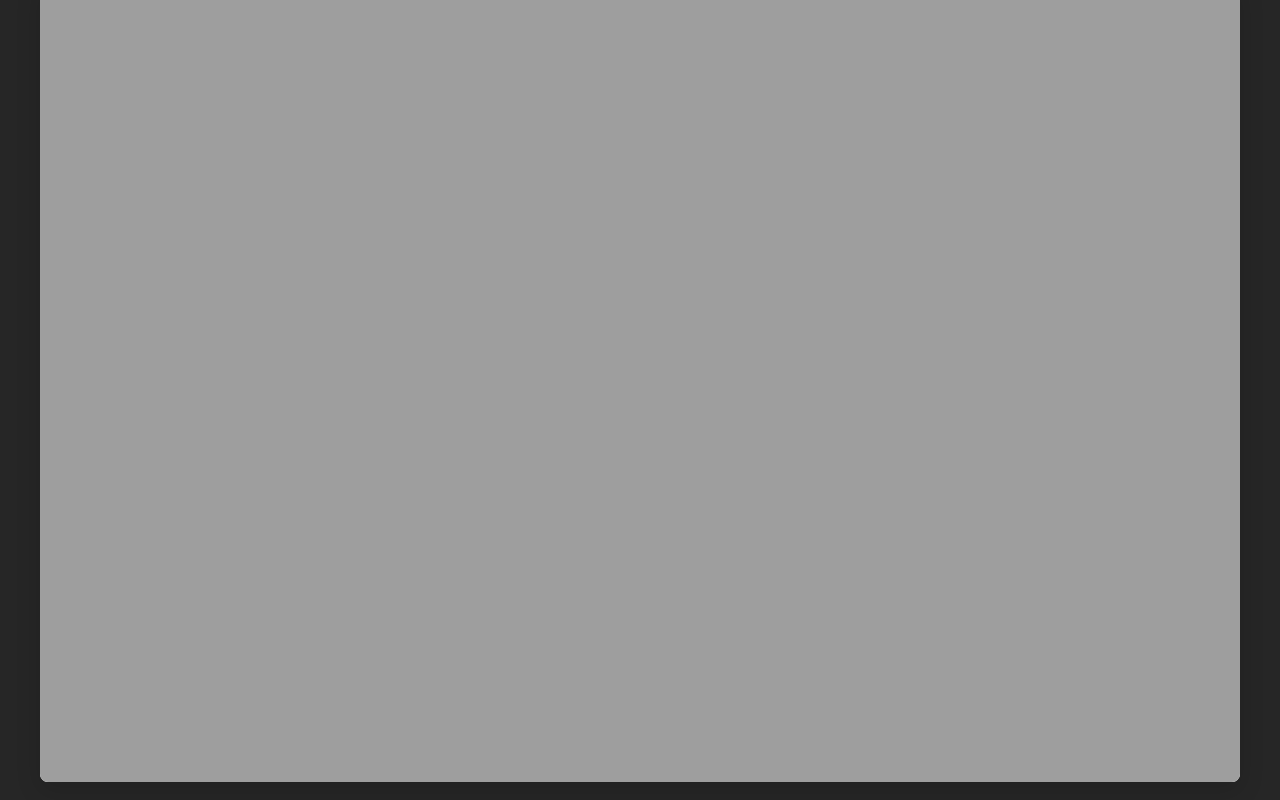
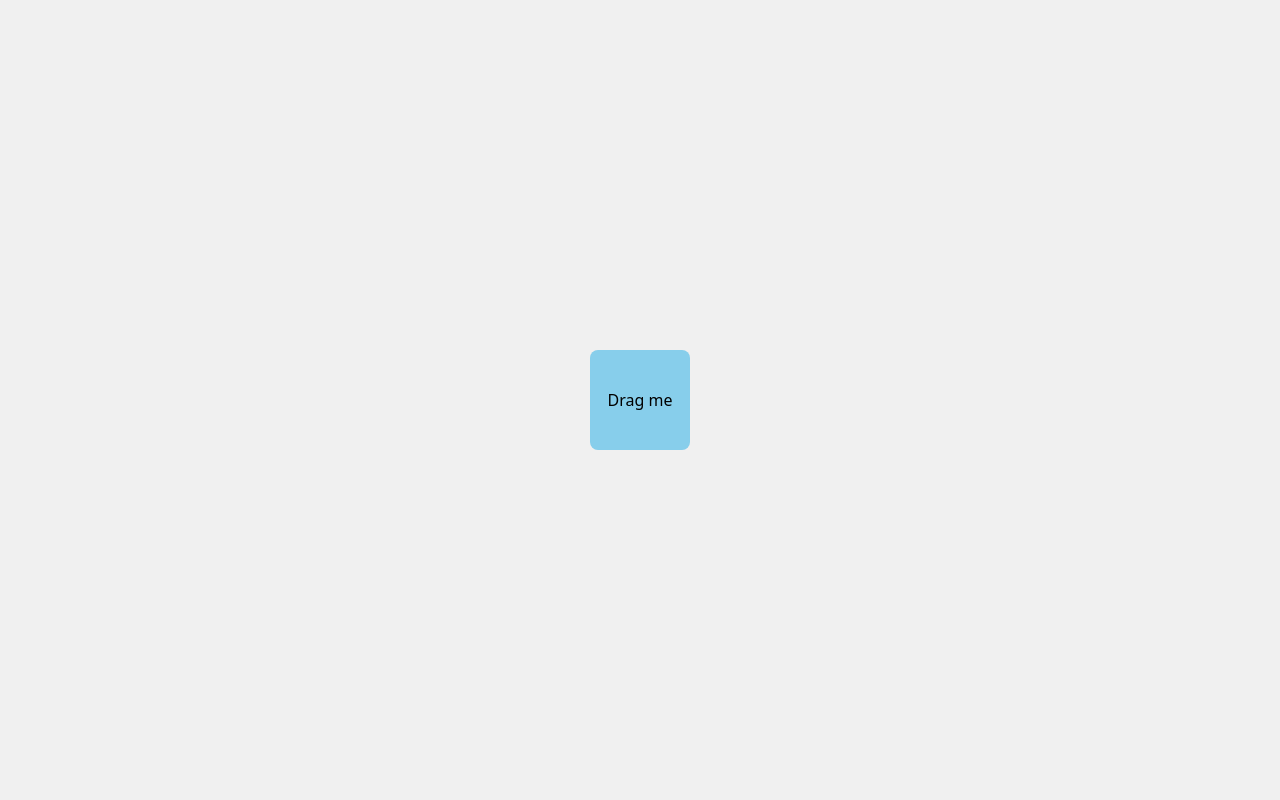
Before and after one commit to ankitmukhia/fractal-glass-wallpaper, a Next.js app: page / in a window 1280 px wide. Built offline with nearby package versions, Linux system fonts and the light colour scheme.

Commit message:
drag and drop

```diff
--- a/app/globals.css
+++ b/app/globals.css
@@ -1,9 +1,9 @@
 @import "tailwindcss";
 
-/* :root {
+:root {
   --background: #ffffff;
   --foreground: #171717;
-} */
+}
 
 @theme inline {
   --color-background: var(--background);
@@ -12,74 +12,19 @@
   --font-mono: var(--font-geist-mono);
 }
 
-/* @media (prefers-color-scheme: dark) {
+@media (prefers-color-scheme: dark) {
   :root {
     --background: #0a0a0a;
     --foreground: #ededed;
   }
-} */
-
-body {
-  --step: 30px;
-  position: relative;
-  height: 100dvh;
-  width: 100dvw;
-  display: flex;
-  align-items: center;
-  justify-content: center;
-  /* 	background-color: #000113; */
 }
 
-.background {
-  display: flex;
-  align-items: center;
-  justify-content: center;
-  position: relative;
-  width: 1200px;
-  height: 800px;
-  border-radius: 16px;
-  mix-blend-mode: color-dodge;
-  background: repeating-linear-gradient(
-    90deg,
-    /* 		rgba(255, 255, 255, 0.1), */ rgba(0, 0, 0, 0.1),
-    rgba(255, 255, 255, 0.2) var(--step)
-  );
+body {}
 
-  backdrop-filter: blur(20px);
-  filter: blur(0.5px);
-}
+ .slider::-webkit-slider-thumb {
+   @apply appearance-none bg-neutral-200 h-5 w-[4px] rounded-full;
+ }
 
-.backdropShape {
-  position: absolute;
-  width: 1200px;
-  height: 800px;
-  border-radius: 16px;
-
-  filter: blur(5px);
-  mix-blend-mode: plus-lighter;
-  background: linear-gradient(
-    oklch(0.7647 0.1115 44.11) 0%,
-
-    oklch(0.6295 0.1141 220.69) 48%,
-
-    oklch(0.2775 0.1264 322.78) 68%,
-
-    oklch(0.2813 0.0688 247.53) 100%
-  );
-  z-index: -1;
-  /* 	box-shadow: 0px 0px 120px -10px oklch(44% 57% 285deg); */
-}
-
-/* animation: 3s up-n-down infinite; */
-
-@keyframes up-n-down {
-  0 {
-    translate: -20% 20%;
-  }
-  50% {
-    translate: 20% -20%;
-  }
-  100% {
-    translate: -20% 20%;
-  }
-}
+ .group:hover .slider::-webkit-slider-thumb {
+   @apply bg-neutral-300;
+ }
--- a/app/layout.tsx
+++ b/app/layout.tsx
@@ -25,7 +25,7 @@ export default function RootLayout({
   return (
     <html lang="en">
       <body
-        className={`${geistSans.variable} ${geistMono.variable} antialiased bg-neutral-800`}
+        className={`${geistSans.variable} ${geistMono.variable} antialiased`}
       >
         {children}
       </body>
--- a/app/page.tsx
+++ b/app/page.tsx
@@ -1,115 +1,67 @@
-"use client";
+"use client"
 
-import { useRef, useEffect } from "react";
-import { backgroundGradientPalettes, gradientPalettes } from "@/lib/constants";
-import { drawWaveShape } from "@/lib/utils/shape";
-import { FluttedGlass } from "@/components/flutted-glass";
+import { useState } from "react";
+import { DndContext, useDraggable, DragEndEvent } from "@dnd-kit/core";
+
+function Movable({ position }: { position: { x: number, y: number } }) {
+	const { attributes, listeners, setNodeRef } = useDraggable({
+		id: "movable",
+	});
+
+	const style = {
+		transform: `translate(${position.x}px, ${position.y}px)`,
+		width: 100,
+		height: 100,
+		background: "skyblue",
+		borderRadius: 8,
+		display: "flex",
+		alignItems: "center",
+		justifyContent: "center",
+		cursor: "grab",
+	};
+
+	return (
+		<div ref={setNodeRef} {...listeners} {...attributes} style={style}>
+			Drag me
+		</div>
+	);
+}
 
 export default function Home() {
-  /* const canvasRef = useRef<HTMLCanvasElement | null>(null);
-	const resolution = { width: 900, height: 600 }
+	const [position, setPosition] = useState({ x: 0, y: 0 })
 
-	useEffect(() => {
-		const canvas = canvasRef.current;
-		if (!canvas) return;
+	console.log(position)
 
-		// first layer, bg color layer
-		const layer2ctx = canvas.getContext("2d");
-		if (!layer2ctx) return;
+	const handleDragEnd = (e: DragEndEvent) => {
+		const { delta } = e;
 
-		// second layer, shape layer
-		const ctx = canvas.getContext("2d");
-		if (!ctx) return;
+		setPosition((prev) => ({
+			x: prev.x + delta.x,
+			y: prev.y + delta.y
+		}))
+	}
 
-		// third layer, pattern layer
-		const patternCanvas = document.createElement("canvas");
-		const patternCtx = patternCanvas.getContext("2d");
-		if (!patternCtx) return
+	return (
+		<div className="flex items-center justify-center h-dvh">
+			{/* Left side bar */}
 
-		// Set canvas dimensions
-		canvas.width = resolution.width
-		canvas.height = resolution.height
+			{/* Main preview */}
+			<DndContext onDragEnd={handleDragEnd}>
+				<div
+					style={{
+						width: "100vw",
+						height: "100vh",
+						display: "flex",
+						alignItems: "center",
+						justifyContent: "center",
+						background: "#f0f0f0",
+					}}
+				>
+					<Movable position={position} />
+				</div>
+			</DndContext>
 
-		const backgroundGradient = ctx.createLinearGradient(0, 0, resolution.width, resolution.height);
-
-		backgroundGradientPalettes.forEach((palette) => {
-			palette.colors.forEach((color, index) => {
-				const stop = index / (palette.colors.length - 1);
-
-				const rgba = `rgba(${color.r}, ${color.g}, ${color.b})`
-				backgroundGradient.addColorStop(stop, rgba)
-			})
-		})
-
-		ctx.fillStyle = backgroundGradient;
-		ctx.filter = `blur(${200 / 4}px) brightness(100%) contrast(100%) saturate(100%)`;
-		ctx.fillRect(0, 0, resolution.width, resolution.height);
-		ctx.filter = "none none non none"
-
-		// Draw gradient shapes
-		gradientPalettes.forEach((palette) => {
-			drawWaveShape(ctx,
-				{
-					x: Math.random() * 100,
-					y: Math.random() * 100,
-					palette: palette,
-				}
-			);
-		});
-
-		// Reset filters and compositing before drawing the pattern
-		ctx.filter = "none";
-		ctx.globalCompositeOperation = "darken";
-
-		const step = 23; // CSS variable --step value
-		// Set pattern canvas to one repeat cycle
-		patternCanvas.width = step;
-		patternCanvas.height = step * 2;
-
-		// Create vertical gradient for the pattern
-		const gradient = patternCtx.createLinearGradient(0, 0, step * 2, 0)
-		gradient.addColorStop(0, "rgba(0, 0, 0, 0.1)")
-		gradient.addColorStop(0.5, "rgba(255, 255, 200, 0.2)")
-		gradient.addColorStop(1, "rgba(0, 0, 0, 0.1)")
-
-		// Fill pattern canvas with gradient
-		patternCtx.fillStyle = gradient
-		patternCtx.fillRect(0, 0, step, step * 2)
-
-		// Create repeating pattern from the pattern canvas
-		const pattern = ctx.createPattern(patternCanvas, "repeat")
-		if (!pattern) return;
-
-		// Fill main canvas with the repeating pattern
-		layer2ctx.fillStyle = pattern;
-		layer2ctx.fillRect(0, 0, 1920, 1080);
-	}, []) */
-
-  return (
-    <div className="flex items-center justify-center h-dvh">
-      {/* <div
-				style={{
-					width: `${resolution.width}px`,
-					height: `${resolution.height}px`
-				}}
-			>
-				<canvas
-					id="fractal-wallpepper"
-					width={resolution.width}
-					height={resolution.height}
-					ref={canvasRef}
-					style={{
-						width: "100%",
-						height: "100%",
-						objectFit: "contain",
-						borderRadius: "16px"
-					}}
-				/>
-			</div> */}
-      <FluttedGlass />
-    </div>
-  );
+			{/* Right side bar */}
+		</div>
+	);
 }
-
-/* <div className="background" />
-<div className="backdropShape" /> */
--- a/components/flutted-glass.tsx
+++ b/components/flutted-glass.tsx
@@ -1,9 +1,12 @@
 "use client";
 
 import { useEffect, useRef, useState } from "react";
+import { drawWaveShape } from "@/lib/utils/shape";
+import { gradientPalettes, backgroundGradientPalettes } from "@/lib/constants";
+import { clsx as cn } from "clsx";
 
 const imageUrl =
-  "https://images.unsplash.com/photo-1761846532727-2313b72dfe23?ixlib=rb-4.1.0&ixid=M3wxMjA3fDB8MHxwaG90by1wYWdlfHx8fGVufDB8fHx8fA%3D%3D&auto=format&fit=crop&q=80&w=1470";
+	"https://images.unsplash.com/photo-1750593693963-94991e151e77?ixlib=rb-4.1.0&ixid=M3wxMjA3fDB8MHxwaG90by1wYWdlfHx8fGVufDB8fHx8fA%3D%3D&auto=format&fit=crop&q=80&w=1170";
 
 export const FluttedGlass = () => {
 	const canvasRef = useRef<HTMLCanvasElement | null>(null);
@@ -11,18 +14,19 @@ export const FluttedGlass = () => {
 	const glRef = useRef<WebGL2RenderingContext | null>(null);
 	const texRef = useRef<WebGLTexture | null>(null);
 	const uniformsRef = useRef<any>(null);
-  const renderRef = useRef<() => void>(() => {});
+	const renderRef = useRef<() => void>(() => { });
 
-  // Desired CSS size (fixed)
+	// Toggle between image and solid color
+	const withImage = false;
+
 	const CSS_WIDTH = 1200;
 	const CSS_HEIGHT = 800;
 
-  const distortion = 0.5;
+	const distortion = 1.0;
 	const shift = 0.0;
 	const margin = 0.0;
 
-  // default size changed to 0.29 per request
-  const [size, setSize] = useState<number>(0.24);
+	const [size, setSize] = useState<number>(0.23);
 	const sizeRef = useRef<number>(size);
 	sizeRef.current = size;
 
@@ -41,12 +45,12 @@ export const FluttedGlass = () => {
     precision highp float;
     in vec2 a_position;
     out vec2 v_uv;
+
     void main() {
       v_uv = a_position * 0.5 + 0.5;
       gl_Position = vec4(a_position, 0.0, 1.0);
     }`;
 
-    // fragment shader updated to compute effectSize exactly like the original shader
 		const fragmentSource = `#version 300 es
     precision highp float;
 
@@ -61,13 +65,13 @@ export const FluttedGlass = () => {
     uniform float u_shift;
     uniform float u_margin;
 
-    // cover mapping (same as original)
     vec2 coverUV(vec2 uv) {
       float imgRatio = u_imageAspect;
       float screenRatio = u_resolution.x / u_resolution.y;
       vec2 outUV = uv;
       if (imgRatio > screenRatio) {
         float sx = screenRatio / imgRatio;
+
         outUV.x = (uv.x - 0.5) * sx + 0.5;
       } else {
         float sy = imgRatio / screenRatio;
@@ -85,18 +89,14 @@ export const FluttedGlass = () => {
         return;
       }
 
-      // use the original shader's non-linear mapping
+
       float effectSize = 1.0 / pow(0.7 * (u_size + 0.5), 6.0);
-
-      // effectSize behaves like stripeCount (number of ribs across)
       float stripeCount = effectSize;
 
-      // coordinates within the tiled grid
       float coord = imgUV.x * stripeCount;
       float stripeIndex = floor(coord);
       float fracInStripe = fract(coord);
 
-      // "lines" distortion profile (original)
       float base = -pow(1.5 * fracInStripe, 3.0) + (0.5 + u_shift);
       float xDist = 0.5 + (base - 0.5) * u_distortion;
 
@@ -119,9 +119,11 @@ export const FluttedGlass = () => {
 			return s;
 		}
 
+
 		function createProgram(vsSource: string, fsSource: string) {
 			const vs = compileShader(gl.VERTEX_SHADER, vsSource);
 			const fs = compileShader(gl.FRAGMENT_SHADER, fsSource);
+
 			if (!vs || !fs) return null;
 			const p = gl.createProgram()!;
 			gl.attachShader(p, vs);
@@ -139,6 +141,7 @@ export const FluttedGlass = () => {
 			return p;
 		}
 
+
 		const program = createProgram(vertexSource, fragmentSource);
 		if (!program) {
 			console.error("Failed to create program");
@@ -146,12 +149,13 @@ export const FluttedGlass = () => {
 		}
 		programRef.current = program;
 
-    // full-screen triangle
+		// Full-screen triangle
 		const quadVerts = new Float32Array([-1, -1, 3, -1, -1, 3]);
 		const vao = gl.createVertexArray()!;
 		gl.bindVertexArray(vao);
 
 		const posBuf = gl.createBuffer()!;
+
 		gl.bindBuffer(gl.ARRAY_BUFFER, posBuf);
 		gl.bufferData(gl.ARRAY_BUFFER, quadVerts, gl.STATIC_DRAW);
 
@@ -160,12 +164,17 @@ export const FluttedGlass = () => {
 		gl.vertexAttribPointer(posLoc, 2, gl.FLOAT, false, 0, 0);
 
 		gl.bindVertexArray(null);
+
 		gl.bindBuffer(gl.ARRAY_BUFFER, null);
 
-    // create texture placeholder
+		// Create texture placeholder
 		const texture = gl.createTexture()!;
 		texRef.current = texture;
 		gl.bindTexture(gl.TEXTURE_2D, texture);
+
+
+		if (withImage) {
+			// placeholder magenta texture before image loads
 			gl.texImage2D(
 				gl.TEXTURE_2D,
 				0,
@@ -177,11 +186,60 @@ export const FluttedGlass = () => {
 				gl.UNSIGNED_BYTE,
 				new Uint8Array([255, 0, 255, 255]),
 			);
+		} else {
+			// gradient texture
+			const gradCanvas = document.createElement("canvas");
+			const ctx = gradCanvas.getContext("2d")!;
+			const resolution = { width: 900, height: 600 }
+
+			const backgroundGradient = ctx.createLinearGradient(0, 0, resolution.width, resolution.height);
+
+			backgroundGradientPalettes.forEach((palette) => {
+				palette.colors.forEach((color, index) => {
+					const stop = index / (palette.colors.length - 1);
+
+					const rgba = `rgba(${color.r}, ${color.g}, ${color.b})`
+					backgroundGradient.addColorStop(stop, rgba)
+				})
+			})
+
+			ctx.fillStyle = backgroundGradient;
+			ctx.filter = `blur(50px) brightness(100%) contrast(100%) saturate(100%)`;
+			ctx.fillRect(0, 0, resolution.width, resolution.height);
+			ctx.filter = "none"
+
+			// random wave shape on gradCanvas
+			const ctxShapes = gradCanvas.getContext("2d")!;
+
+			gradientPalettes.forEach((palette) => {
+				drawWaveShape(ctxShapes,
+					{
+						x: Math.random() * 100,
+						y: Math.random() * 100,
+						palette: palette,
+					}
+				);
+			});
+
+			// Upload gradient as WebGL texture
+			gl.texImage2D(
+				gl.TEXTURE_2D,
+				0,
+				gl.RGBA,
+
+				gl.RGBA,
+				gl.UNSIGNED_BYTE,
+
+				gradCanvas
+			);
+		}
+
 		gl.texParameteri(gl.TEXTURE_2D, gl.TEXTURE_WRAP_S, gl.CLAMP_TO_EDGE);
 		gl.texParameteri(gl.TEXTURE_2D, gl.TEXTURE_WRAP_T, gl.CLAMP_TO_EDGE);
 		gl.texParameteri(gl.TEXTURE_2D, gl.TEXTURE_MIN_FILTER, gl.LINEAR);
 		gl.texParameteri(gl.TEXTURE_2D, gl.TEXTURE_MAG_FILTER, gl.LINEAR);
 		gl.bindTexture(gl.TEXTURE_2D, null);
+
 
 		const uniforms = {
 			u_image: gl.getUniformLocation(program, "u_image"),
@@ -190,27 +248,11 @@ export const FluttedGlass = () => {
 			u_size: gl.getUniformLocation(program, "u_size"),
 			u_distortion: gl.getUniformLocation(program, "u_distortion"),
 			u_shift: gl.getUniformLocation(program, "u_shift"),
+
 			u_margin: gl.getUniformLocation(program, "u_margin"),
 		};
 		uniformsRef.current = uniforms;
 
-    const img = new Image();
-    img.crossOrigin = "anonymous";
-    img.src = imageUrl;
-    img.onload = () => {
-      if (!gl) return;
-      gl.bindTexture(gl.TEXTURE_2D, texture);
-
-      // flip Y so image appears upright
-      gl.pixelStorei(gl.UNPACK_FLIP_Y_WEBGL, 1);
-
-      gl.texImage2D(gl.TEXTURE_2D, 0, gl.RGBA, gl.RGBA, gl.UNSIGNED_BYTE, img);
-      gl.bindTexture(gl.TEXTURE_2D, null);
-      render();
-    };
-    img.onerror = (e) => {
-      console.error("Failed to load image", e);
-    };
 
 		function resizeCanvasToDisplaySize() {
 			const width = CSS_WIDTH;
@@ -238,22 +280,21 @@ export const FluttedGlass = () => {
 			gl.bindTexture(gl.TEXTURE_2D, texture);
 			gl.uniform1i(uniforms.u_image, 0);
 
-      // pass CSS dimensions as resolution
+
 			gl.uniform2f(uniforms.u_resolution, CSS_WIDTH, CSS_HEIGHT);
-      // supply u_size from slider
 			gl.uniform1f(uniforms.u_size, sizeRef.current);
 			gl.uniform1f(uniforms.u_distortion, distortion);
 			gl.uniform1f(uniforms.u_shift, shift);
 			gl.uniform1f(uniforms.u_margin, margin);
 
-      if (img.naturalHeight > 0) {
-        gl.uniform1f(
-          uniforms.u_imageAspect,
-          img.naturalWidth / img.naturalHeight,
-        );
+
+			if (withImage) {
+
+				gl.uniform1f(uniforms.u_imageAspect, 1.0);
 			} else {
 				gl.uniform1f(uniforms.u_imageAspect, 1.0);
 			}
+
 
 			gl.drawArrays(gl.TRIANGLES, 0, 3);
 
@@ -263,12 +304,25 @@ export const FluttedGlass = () => {
 
 		renderRef.current = render;
 
-    resizeCanvasToDisplaySize();
-    if (img.complete && img.naturalWidth) {
+		// Load image only if withImage = true
+		if (withImage) {
+			const img = new Image();
+			img.crossOrigin = "anonymous";
+			img.src = imageUrl;
+			img.onload = () => {
+				if (!gl) return;
 				gl.bindTexture(gl.TEXTURE_2D, texture);
 				gl.pixelStorei(gl.UNPACK_FLIP_Y_WEBGL, 1);
 				gl.texImage2D(gl.TEXTURE_2D, 0, gl.RGBA, gl.RGBA, gl.UNSIGNED_BYTE, img);
+
 				gl.bindTexture(gl.TEXTURE_2D, null);
+				render();
+			};
+			img.onerror = (e) => {
+
+				console.error("Failed to load image", e);
+			};
+		} else {
 			render();
 		}
 
@@ -278,17 +332,18 @@ export const FluttedGlass = () => {
 		};
 		window.addEventListener("resize", handleResize);
 
+
 		return () => {
 			window.removeEventListener("resize", handleResize);
 			if (glRef.current) {
 				if (texRef.current) glRef.current.deleteTexture(texRef.current);
+
 				if (programRef.current) glRef.current.deleteProgram(programRef.current);
 				glRef.current = null;
 			}
 		};
 	}, []);
 
-  // Slider handler: update size ref & uniform directly and re-render
 	function handleSizeChange(e: React.ChangeEvent<HTMLInputElement>) {
 		const v = parseFloat(e.target.value);
 		setSize(v);
@@ -299,6 +354,7 @@ export const FluttedGlass = () => {
 		const uniforms = uniformsRef.current;
 		const render = renderRef.current;
 
+
 		if (gl && program && uniforms) {
 			gl.useProgram(program);
 			gl.uniform1f(uniforms.u_size, v);
@@ -306,20 +362,17 @@ export const FluttedGlass = () => {
 		}
 	}
 
+	const min = 0.0;
+	const max = 1.0;
+	const step = 0.01;
+
+	const totalStops = Math.round((max - min) / step);
+	const dots = Array.from({ length: totalStops + 1 }, (_, i) => min + i * step);
+
+	const percentage = (size / max) * 100;
+
 	return (
-    // fixed full-viewport wrapper to guarantee centering; slider placed below canvas
-    <div
-      style={{
-        position: "fixed",
-        inset: 0,
-        display: "flex",
-        alignItems: "center",
-        justifyContent: "center",
-        background: "transparent",
-        flexDirection: "column",
-        gap: 16,
-      }}
-    >
+		<div className="flex flex-col items-center justify-center gap-2">
 			<canvas
 				ref={canvasRef}
 				width={CSS_WIDTH}
@@ -329,26 +382,42 @@ export const FluttedGlass = () => {
 					width: `${CSS_WIDTH}px`,
 					height: `${CSS_HEIGHT}px`,
 					boxShadow: "0 8px 24px rgba(0,0,0,0.15)",
-          borderRadius: 8,
-          background: "white",
+					borderRadius: 20,
 				}}
 			/>
-      <div style={{ display: "flex", alignItems: "center", gap: 12 }}>
-        <label style={{ fontSize: 13, color: "#222" }}>size</label>
+			<div className="flex flex-col gap-2 text-white">
+				<div className="group relative h-11 border border-neutral-200 rounded-2xl overflow-hidden">
+					<div className="flex items-center h-full rounded-2xl px-2">
 						<input
 							aria-label="Fluted glass size"
+							className={`slider appearance-none h-full bg-transparent group-hover:cursor-grab active:cursor-grabbing focus:outline-none z-10
+							`}
 							type="range"
-          min={0.01}
-          max={1.0}
-          step={0.01}
+							min={min}
+							max={max}
+							step={step}
 							value={size}
 							onChange={handleSizeChange}
-          style={{ width: 300 }}
+							style={{
+								width: 300,
+							}}
 						/>
 						<div
-          style={{ minWidth: 44, textAlign: "right", fontFamily: "monospace" }}
-        >
-          {Number(size).toFixed(2)}
+							className="absolute inset-0 flex bg-neutral-200 rounded-2xl pointer-events-none"
+							style={{ width: `${percentage}%` }}
+						/>
+
+						<div className="absolute inset-0 flex items-center font-semibold text-neutral-400 justify-between pointer-events-none px-4">
+							<div>Distortion</div>
+							<div>{Number(size).toFixed(2)}</div>
+						</div>
+
+						{/* <div className="absolute inset-0 flex items-center justify-between px-4 pointer-events-none">
+							{dots.map((_, index) => (
+								![0,1,2].includes(index) && index !== dots.length - 1 ? <div key={index} className="h-[4px] w-[4px] bg-neutral-200 rounded-full" /> : <div key={index} className="h-[2px] w-[4px] rounded-full" />
+							))}
+						</div> */}
+					</div>
 				</div>
 			</div>
 		</div>
--- a/lib/constants.tsx
+++ b/lib/constants.tsx
@@ -22,12 +22,12 @@ export const gradientPalettes = [
     colors: [
       { r: 0, g: 18, b: 32 }, // Dark Blue
       { r: 255, g: 102, b: 0 }, // Dark Orange
-      /* { r: 255, g: 179, b: 102 }, // Light Orange
+      { r: 255, g: 179, b: 102 }, // Light Orange
 			{ r: 0, g: 64, b: 128 },  // Medium Blue
 			{ r: 255, g: 128, b: 0 }, // Orange
 			{ r: 0, g: 102, b: 204 }, // Bright Blue
 			{ r: 0, g: 0, b: 0 },     // Black
-			{ r: 102, g: 163, b: 255 } // Light Blue */
+			{ r: 102, g: 163, b: 255 } // Light Blue
     ],
   },
   /* {
--- a/lib/utils/shape.ts
+++ b/lib/utils/shape.ts
@@ -77,7 +77,7 @@ export function drawWaveShape(
   });
 
   path.closePath();
-  ctx.filter = "blur(50px) brightness(105%) contrast(105%) saturate(110%)";
+  ctx.filter = "blur(10px) brightness(100%) contrast(100%) saturate(100%)";
   ctx.fillStyle = gradient;
   ctx.fill(path);
   ctx.restore();
```
Also changed, not shown: package.json (+8 -6 lines), 1 other file (tests, documents, lock files or other folders). Lines whose indentation alone changed are shown as unchanged.
